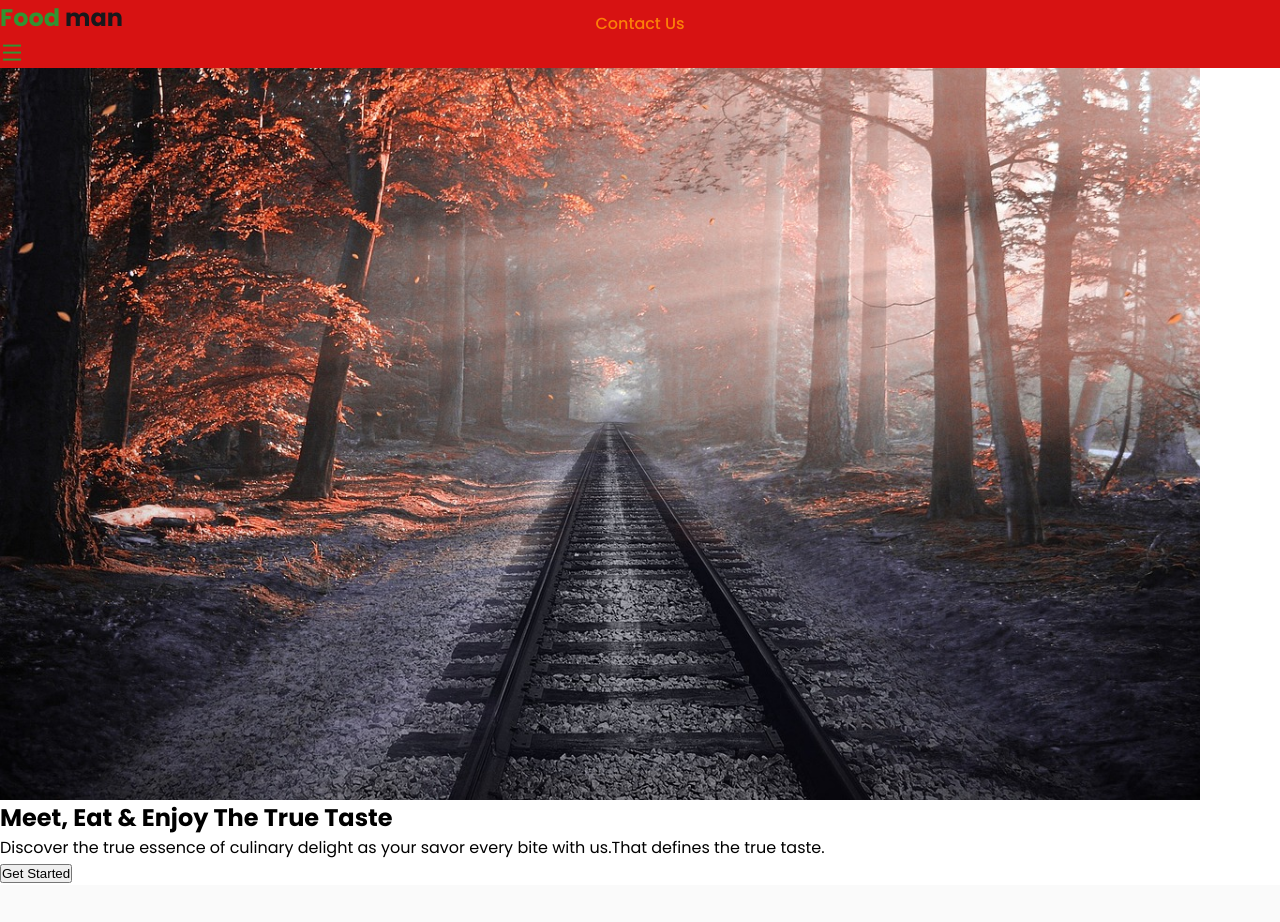
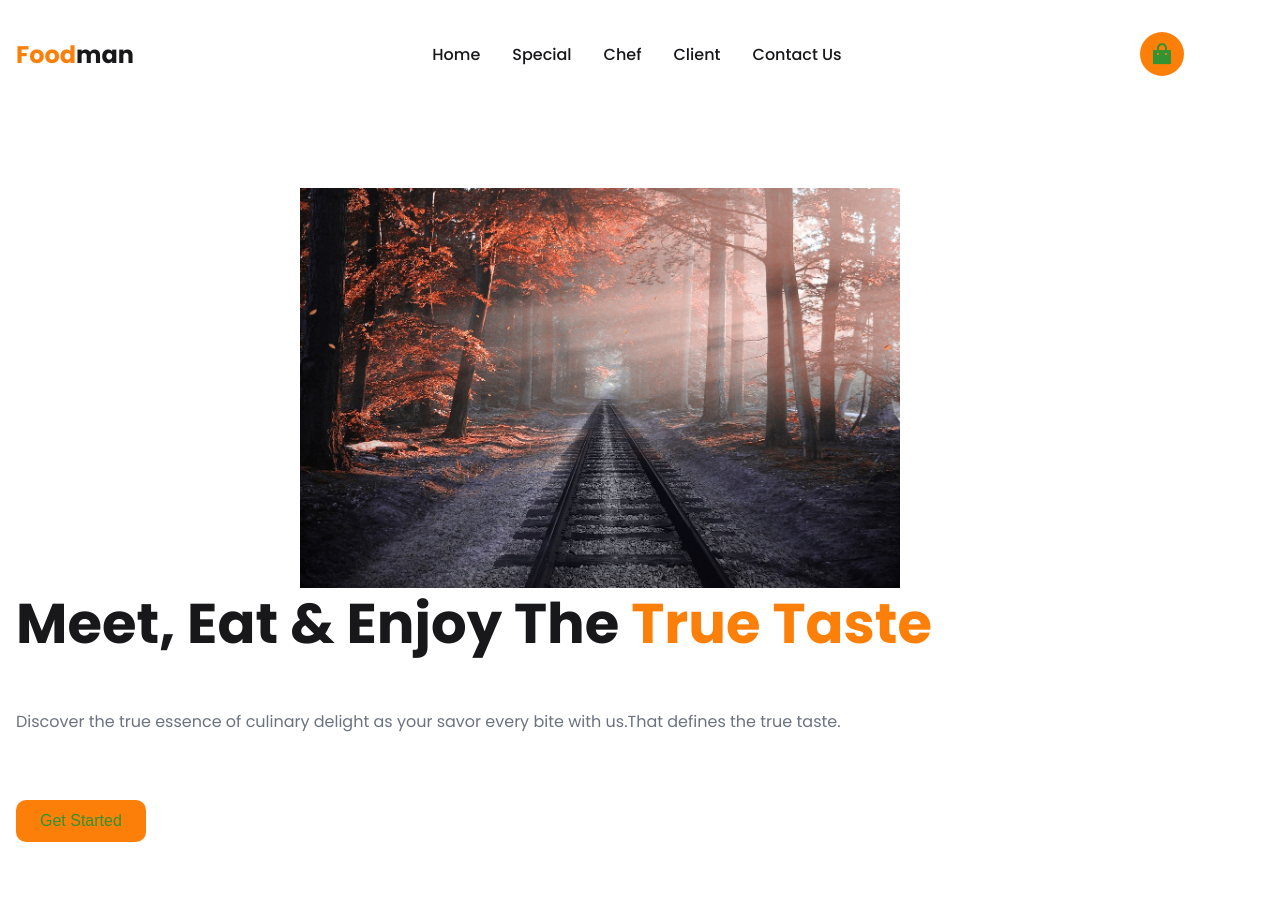
Before and after one commit to AlnomanRobin/Web_Development-100DaysWithCPC, a PHP site: page / in a window 1280 px wide. Before the commit the page ends 885 px from the top, so only its background shows below. Run offline with PHP 8.4, Linux system fonts and the light colour scheme; some libraries are stand-ins or nearby versions.

Commit message:
new code

```diff
--- a/phase-01/Day 3-7/index.html
+++ b/phase-01/Day 3-7/index.html
@@ -9,7 +9,7 @@
 </head>
 <body>
     <nav>
-        <div class="nav_header">
+        <div class="nav__header">
             <div class="logo nav__logo">
                 <a href="#">Food <span>man</span></a>
             </div>
@@ -41,6 +41,13 @@
             </div>
         </div>
     </section>
-    </header>
+    <script>
+        const menuBtn = document.getElementById('menu-btn');
+        const navLink = document.getElementById('nav-link');
+
+        menuBtn.addEventListener('click', () => {
+            navLink.classList.toggle('open');
+        });
+    </script>
 </body>
 </html>
--- a/phase-01/Day 3-7/style.css
+++ b/phase-01/Day 3-7/style.css
@@ -62,6 +62,7 @@
 }
 
 .nav__logo a {
+    display: flex;
     color: var(--white);
 }
 
@@ -108,5 +109,136 @@
 
 /* Navigation Responsiveness*/
 @media (width > 768px) {
+    nav {
+        position: static;
+        padding: 2rem 1rem;
+        max-width: var(--max-width);
+        margin: auto;
+        display: flex;
+        align-items: center;
+        justify-content: space-between;
+        gap: 2rem;
+    }
 
+    .nav__header {
+        flex: 1;
+        padding: 0;
+        background-color: transparent;
+    }
+
+    .nav__logo a {
+        color: var(--primary-color);
+    }
+
+    .nav__menu__btn {
+        display: none;
+    }
+
+    .nav__links {
+        position: static;
+        padding: 0;
+        flex-direction: row;
+        background-color: transparent;
+        transform: none;
+    }
+
+    .nav__links a {
+        color: var(--text-dark);
+    }
+
+    .nav__links a:hover {
+        color: var(--primary-color);
+    }
+
+    .nav__btn {
+        display: flex;
+        flex: 1;
+        justify-content: flex-end;
+    }
+
+    .nav__btn .btn {
+        padding: 8px 10px;
+        font-size: 1.5rem;
+        border-radius: 100%;
+    }
 }
+
+/* ======HEADER====== */
+.section__container{
+    max-width: var(--max-width);
+    margin: auto;
+    padding: 5rem 1rem;
+}
+
+.section__description{
+    color: var(--text-light);
+    line-height: 1.75rem;
+    text-align: center;
+}
+
+.btn{
+    padding: 0.75rem 1.5rem;
+    outline: none;
+    border: none;
+    white-space: nowrap;
+    font-size: 1rem;
+    color: var(--white);
+    background-color: var(--primary-color);
+    border-radius: 10px;
+    transition: 0.3s;
+    cursor: pointer;
+}
+
+.btn:hover{
+    background-color: var(--primary-color-dark);
+}
+
+.header__content {
+    display: grid;
+    gap: 2rem;
+    overflow: hidden;
+}
+
+.header__image img {
+    max-width: 600px;
+    margin-inline: auto;
+}
+
+.header__content h1 {
+    margin-bottom: 1rem;
+    font-size: 3.5rem;
+    font-weight: 700;
+    line-height: 4.5rem;
+    color: var(--text-dark);
+    text-align: center;
+}
+
+.header__content h1 span {
+    color: var(--primary-color);
+}
+
+.header__content .section__description {
+    margin-bottom: 2rem;
+}
+
+.header__btn{
+    text-align: center;
+}
+
+/* Header Responsiveness */
+@media (width > 768px) {
+    .header__content {
+        grid-template-columns: 2fr 3fr);
+        align-items: center;
+    }
+
+    .header__content h1,
+    .header__content .section__description,
+    .header__btn {
+        text-align: left;
+    }
+
+    .header__image{
+        grid-area: 1 / 2 / 2 / 3;
+    }
+}
```
